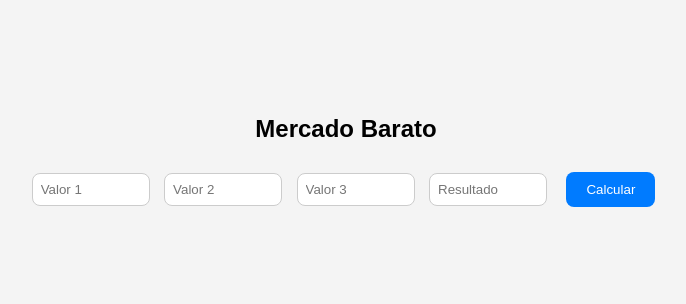
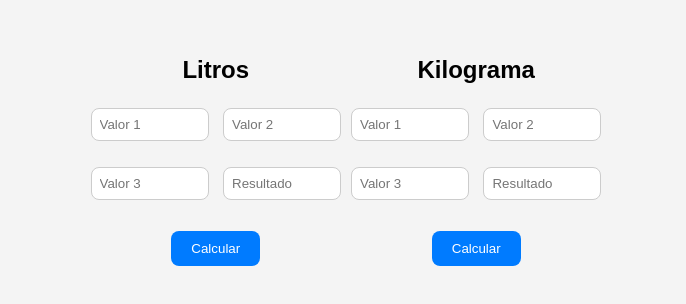
Before and after one commit to vladimirflima/mercadobarato, a plain HTML site: page index.html in a window 1280 px wide. Shown: the part 244-548 px from the top of the page, without its empty margins (294-980 px from the left). Drawn offline with Linux system fonts and the light colour scheme.

Commit message:
duplicadas as entradas

```diff
--- a/index.html
+++ b/index.html
@@ -8,12 +8,27 @@
 </head>
 <body>
     <div class="container">
-        <h2>Mercado Barato</h2>
+        <h2>Litros</h2>
         <input type="number" id="value1" placeholder="Valor 1">
         <input type="number" id="value2" placeholder="Valor 2">
+    </p>
         <input type="number" id="value3" placeholder="Valor 3">
         <input type="number" id="result" placeholder="Resultado" readonly>
+    </p>
         <button onclick="calculate()">Calcular</button>
+
+    </div>
+
+    <div class="container">
+        <h2>Kilograma</h2>
+        <input type="number" id="value1" placeholder="Valor 1">
+        <input type="number" id="value2" placeholder="Valor 2">
+    </p>
+        <input type="number" id="value3" placeholder="Valor 3">
+        <input type="number" id="result" placeholder="Resultado" readonly>
+    </p>
+        <button onclick="calculate()">Calcular</button>
+
     </div>
 
     <script src="script.js"></script>
```
